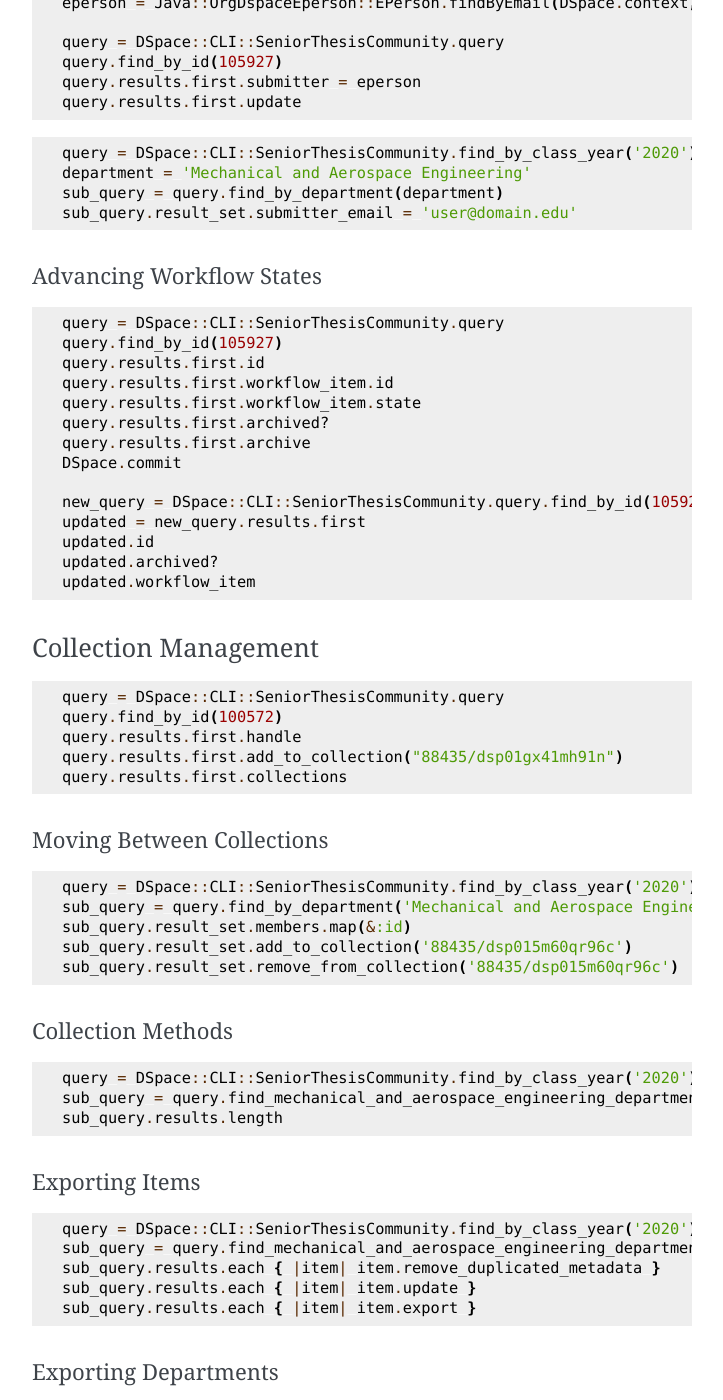
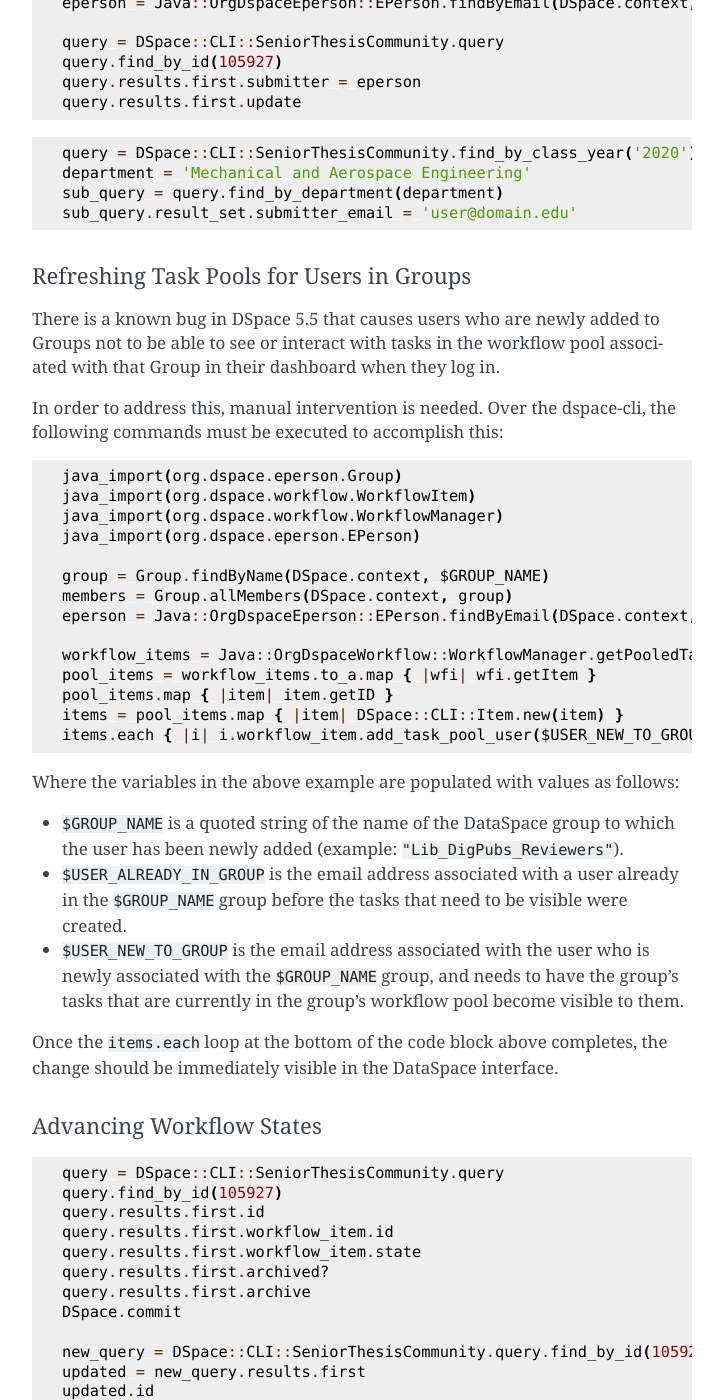
Before and after one commit to pulibrary/dspace-development, a Sphinx documentation site: the page built from docs/dspace_cli.md, in a window 1280 px wide and 1400 px high, scrolled down 4039 px. Shown: the whole window, without its empty margins (388-1111 px from the left). Built offline with Sphinx 7.4.7, drawn with Linux system fonts in a browser that asks for light colours; pages that are not in the unit, such as notebooks, are missing from menus; some of the changed text lies outside the part shown.

Commit message:
Added documentation for refreshing task pools for users

````diff
--- a/docs/dspace_cli.md
+++ b/docs/dspace_cli.md
@@ -196,6 +196,36 @@
 sub_query = query.find_by_department(department)
 sub_query.result_set.submitter_email = 'user@domain.edu'
 ```
+
+#### Refreshing Task Pools for Users in Groups
+
+There is a known bug in DSpace 5.5 that causes users who are newly added to Groups not to be able to see or interact with tasks in the workflow pool associated with that Group in their dashboard when they log in.
+
+In order to address this, manual intervention is needed.  Over the dspace-cli, the following commands must be executed to accomplish this:
+
+```ruby
+java_import(org.dspace.eperson.Group)
+java_import(org.dspace.workflow.WorkflowItem)
+java_import(org.dspace.workflow.WorkflowManager)
+java_import(org.dspace.eperson.EPerson)
+
+group = Group.findByName(DSpace.context, $GROUP_NAME)
+members = Group.allMembers(DSpace.context, group)
+eperson = Java::OrgDspaceEperson::EPerson.findByEmail(DSpace.context, $USER_ALREADY_IN_GROUP)
+
+workflow_items = Java::OrgDspaceWorkflow::WorkflowManager.getPooledTasks(DSpace.context, eperson)
+pool_items = workflow_items.to_a.map { |wfi| wfi.getItem }
+pool_items.map { |item| item.getID }
+items = pool_items.map { |item| DSpace::CLI::Item.new(item) }
+items.each { |i| i.workflow_item.add_task_pool_user($USER_NEW_TO_GROUP) }
+```
+Where the variables in the above example are populated with values as follows:
+
+* `$GROUP_NAME` is a quoted string of the name of the DataSpace group to which the user has been newly added (example: `"Lib_DigPubs_Reviewers"`).
+* `$USER_ALREADY_IN_GROUP` is the email address associated with a user already in the `$GROUP_NAME` group before the tasks that need to be visible were created.
+* `$USER_NEW_TO_GROUP` is the email address associated with the user who is newly associated with the `$GROUP_NAME` group, and needs to have the group's tasks that are currently in the group's workflow pool become visible to them.
+
+Once the `items.each` loop at the bottom of the code block above completes, the change should be immediately visible in the DataSpace interface.
 
 #### Advancing Workflow States
 
````
